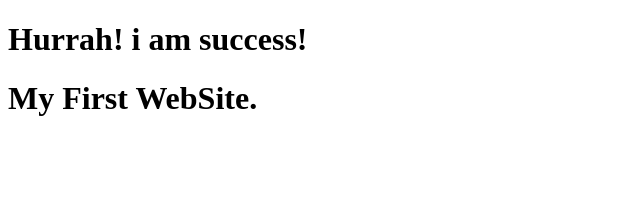
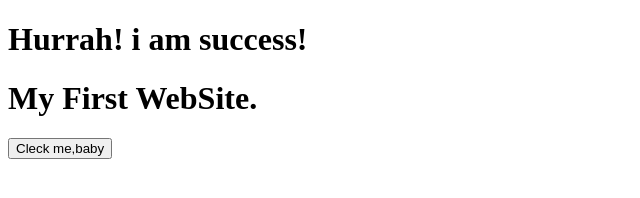
Before and after one commit to mehediazad/My_First_webSide, a plain HTML site: page index.html in a window 1280 px wide. Shown: the whole page, without its empty margins (0-640 px from the left). Drawn offline with Linux system fonts and the light colour scheme.

Commit message:
done button

```diff
--- a/index.html
+++ b/index.html
@@ -9,5 +9,7 @@
 <body>
     <h1>Hurrah! i am success!</h1>
     <h1>My First WebSite.</h1>
+
+    <button>Cleck me,baby</button>
 </body>
 </html>
```
